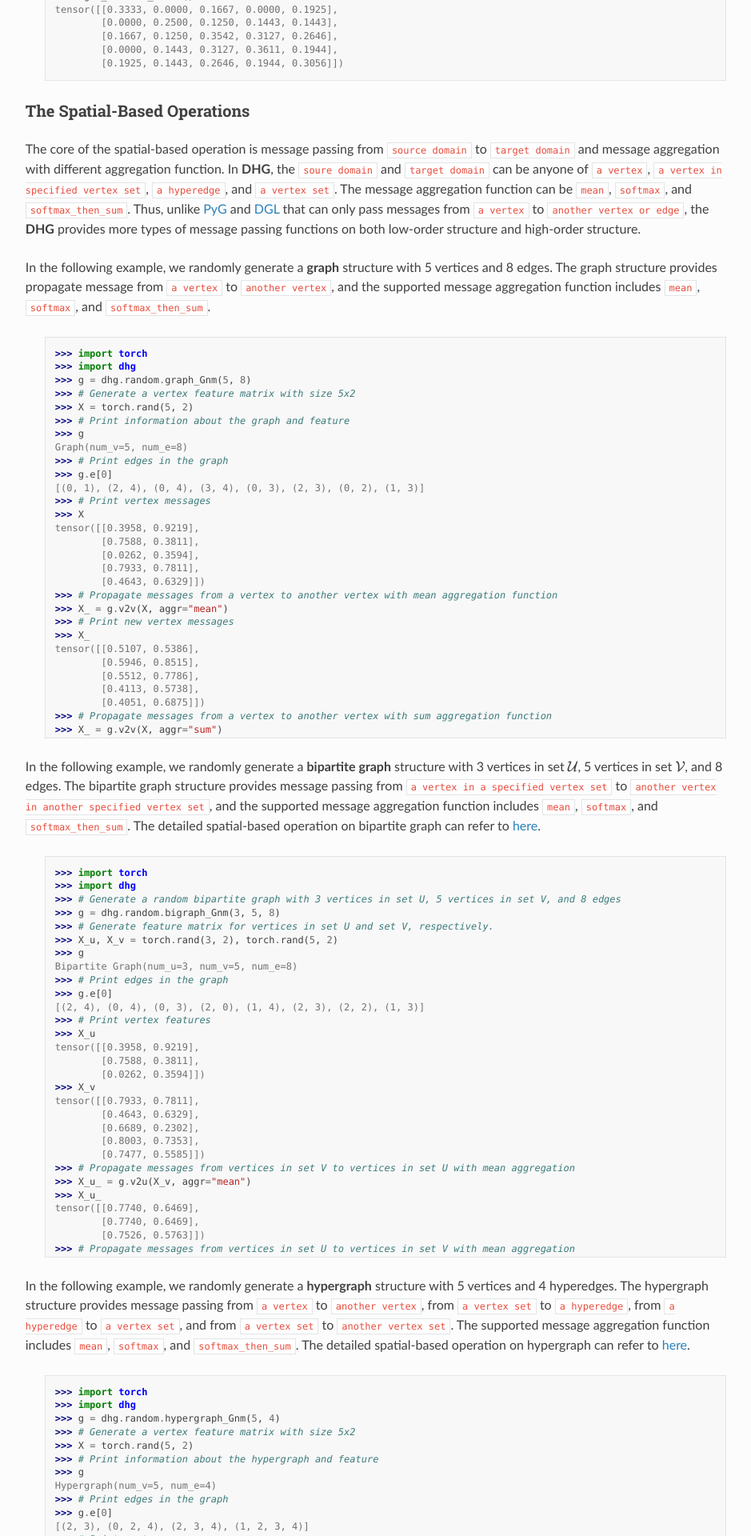
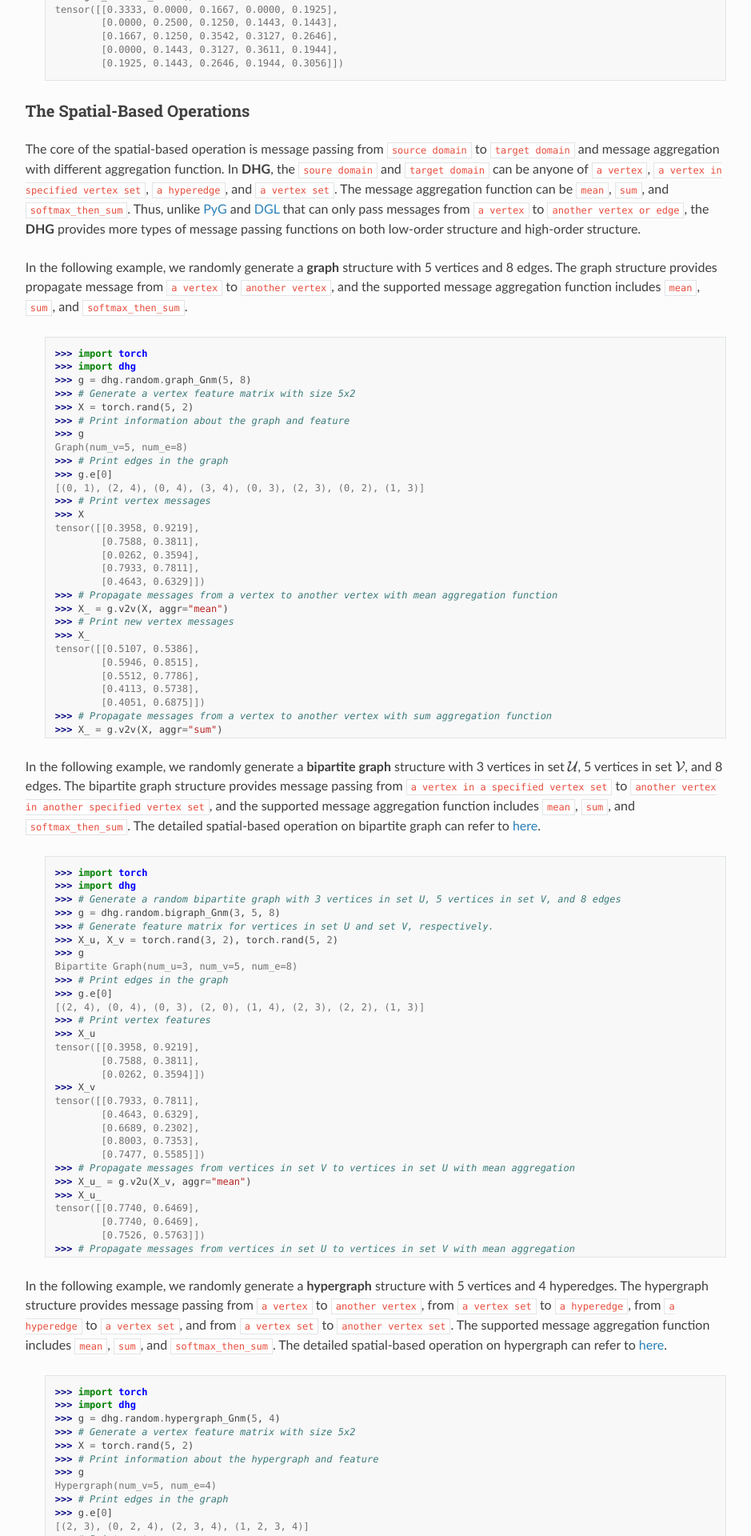
Before and after one commit to iMoonLab/DeepHypergraph, a Sphinx documentation site: the page built from docs/source/start/structure.rst, in a window 1280 px wide. Shown: the part 3146-5066 px from the top of the page at 80% size, without its empty margins (320-1259 px from the left). Built offline with Sphinx 7.4.7 and the Read the Docs theme 3.1.0, drawn with Linux system fonts in a browser that asks for light colours.

Commit message:
doc: fix doc error in structure.rst

```diff
--- a/docs/source/start/structure.rst
+++ b/docs/source/start/structure.rst
@@ -156,12 +156,12 @@ The Spatial-Based Operations
 +++++++++++++++++++++++++++++++
 The core of the spatial-based operation is message passing from ``source domain`` to ``target domain`` and message aggregation with different aggregation function.
 In **DHG**, the ``soure domain`` and ``target domain`` can be anyone of ``a vertex``, ``a vertex in specified vertex set``, ``a hyperedge``, and ``a vertex set``.
-The message aggregation function can be ``mean``, ``softmax``, and ``softmax_then_sum``.
+The message aggregation function can be ``mean``, ``sum``, and ``softmax_then_sum``.
 Thus, unlike `PyG <https://www.pyg.org/>`_ and `DGL <https://www.dgl.ai/>`_ that can only pass messages from ``a vertex`` to ``another vertex or edge``,
 the **DHG** provides more types of message passing functions on both low-order structure and high-order structure.
 
 In the following example, we randomly generate a **graph** structure with 5 vertices and 8 edges.
-The graph structure provides propagate message from ``a vertex`` to ``another vertex``, and the supported message aggregation function includes ``mean``, ``softmax``, and ``softmax_then_sum``.
+The graph structure provides propagate message from ``a vertex`` to ``another vertex``, and the supported message aggregation function includes ``mean``, ``sum``, and ``softmax_then_sum``.
 
     .. code:: python
 
@@ -216,7 +216,7 @@ The graph structure provides propagate message from ``a vertex`` to ``another ve
 
 In the following example, we randomly generate a **bipartite graph** structure with 3 vertices in set :math:`\mathcal{U}`, 5 vertices in set :math:`\mathcal{V}`, and 8 edges.
 The bipartite graph structure provides message passing from ``a vertex in a specified vertex set`` to ``another vertex in another specified vertex set``, and
-the supported message aggregation function includes ``mean``, ``softmax``, and ``softmax_then_sum``.
+the supported message aggregation function includes ``mean``, ``sum``, and ``softmax_then_sum``.
 The detailed spatial-based operation on bipartite graph can refer to :ref:`here <start_learning_on_bipartite_graph>`.
 
 
@@ -263,7 +263,7 @@ The detailed spatial-based operation on bipartite graph can refer to :ref:`here
 In the following example, we randomly generate a **hypergraph** structure with 5 vertices and 4 hyperedges.
 The hypergraph structure provides message passing from ``a vertex`` to ``another vertex``, from ``a vertex set`` to ``a hyperedge``,
 from ``a hyperedge`` to ``a vertex set``, and from ``a vertex set`` to ``another vertex set``.
-The supported message aggregation function includes ``mean``, ``softmax``, and ``softmax_then_sum``.
+The supported message aggregation function includes ``mean``, ``sum``, and ``softmax_then_sum``.
 The detailed spatial-based operation on hypergraph can refer to :ref:`here <start_learning_on_simple_hypergraph>`.
 
     .. code:: python
```
Also changed, not shown: docs/source/zh/start/structure.rst (+4 -4 lines).
